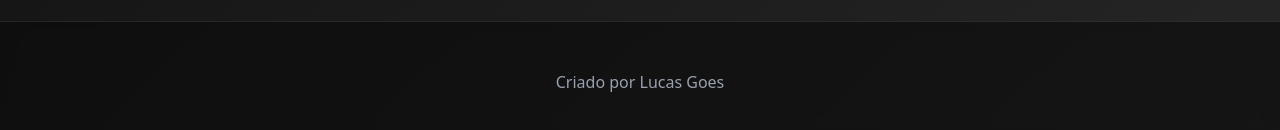
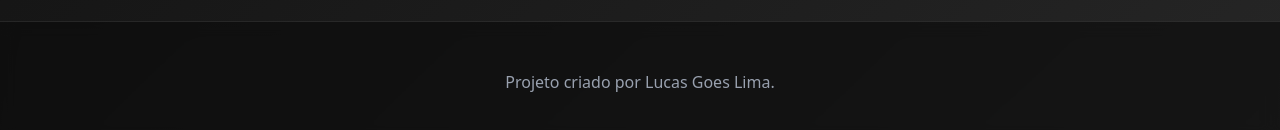
Before and after one commit to lukegoes/app-previsao-clima-typescript, a React (Vite) app: page / in a window 1280 px wide. Shown: the part 1072-1202 px from the top of the page. Built offline with nearby package versions, Linux system fonts and the light colour scheme; no server answers.

Commit message:
fix: pequenas correções

```diff
--- a/index.html
+++ b/index.html
@@ -4,7 +4,7 @@
     <meta charset="UTF-8" />
     <link rel="icon" type="image/png" href="/logo.png" />
     <meta name="viewport" content="width=device-width, initial-scale=1.0" />
-    <title>Dashboard Clima</title>
+    <title>Climate</title>
   </head>
   <body>
     <div id="root"></div>
--- a/src/components/Header.tsx
+++ b/src/components/Header.tsx
@@ -11,12 +11,12 @@ const Header = () => {
   return (
     <header className="sticky top-0 z-50 w-full border-b bg-background/95 backdrop-blur py-2 supports-[backdrop-filter]:bg-background/60">
         <div className="container mx-auto flex h-16 items-center justify-between px-4">
-            <Link to={"/"}>
+            <Link to={"/"} className="flex items-center gap-4">
             <img src={isDark ? "/logo.png" : "logo2.png"} alt="logo" className="h-14" />
             </Link>
 
              <div className="flex gap-4">
-            {/*Search*/}
+
             <CitySearch />
 
             <div onClick={() => setTheme(isDark ? "light" : "dark")}
--- a/src/components/Layout.tsx
+++ b/src/components/Layout.tsx
@@ -3,17 +3,17 @@ import Header from "./Header";
 
 const Layout = ({ children }: PropsWithChildren) => {
   return (
-
     <div className="bg-gradient-to-br from-background to-muted">
-      <Header/>
-      <main className="min-h-screen container mx-auto px-4 py-8">{children}</main>
+      <Header />
+      <main className="min-h-screen container mx-auto px-4 py-8">
+        {children}
+      </main>
       <footer className="border-t backdrop-blur py-12 supports-[backdrop-filter]:bg-background/60">
-        <div className="container mx-auto px-4 text-center text-gray-400">
-            <p>Criado por Lucas Goes</p>
+        <div className="flex flex-col container mx-auto px-4 text-center text-gray-400">
+          <p>Projeto criado por Lucas Goes Lima.</p>
         </div>
       </footer>
     </div>
-
   );
 };
 export default Layout;
```
Also changed, not shown: public/github.png (added), public/github2.png (added).
